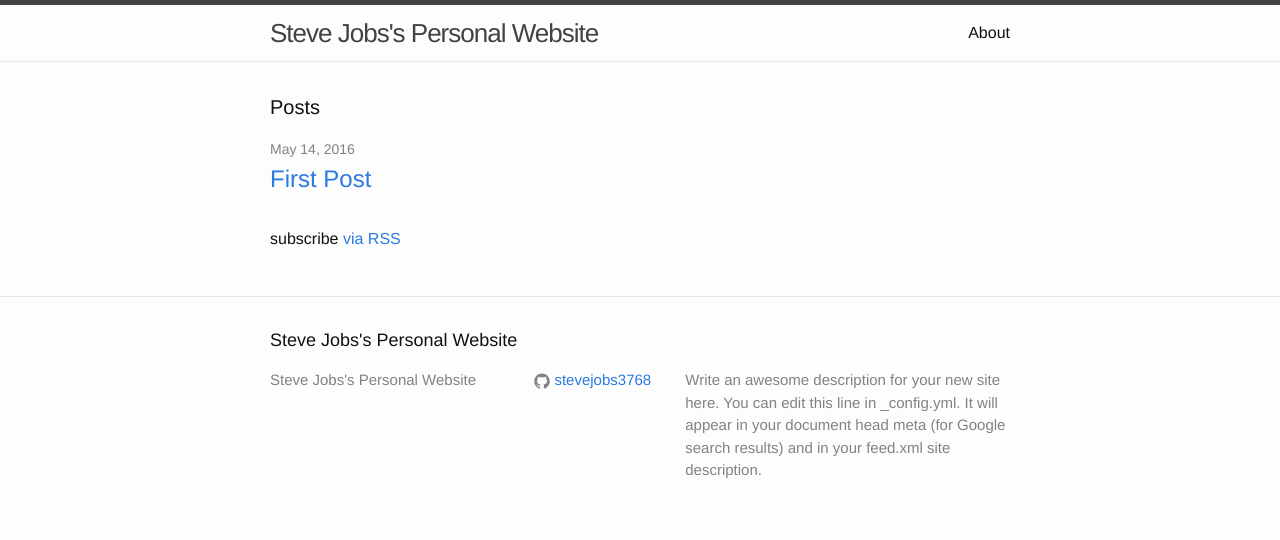
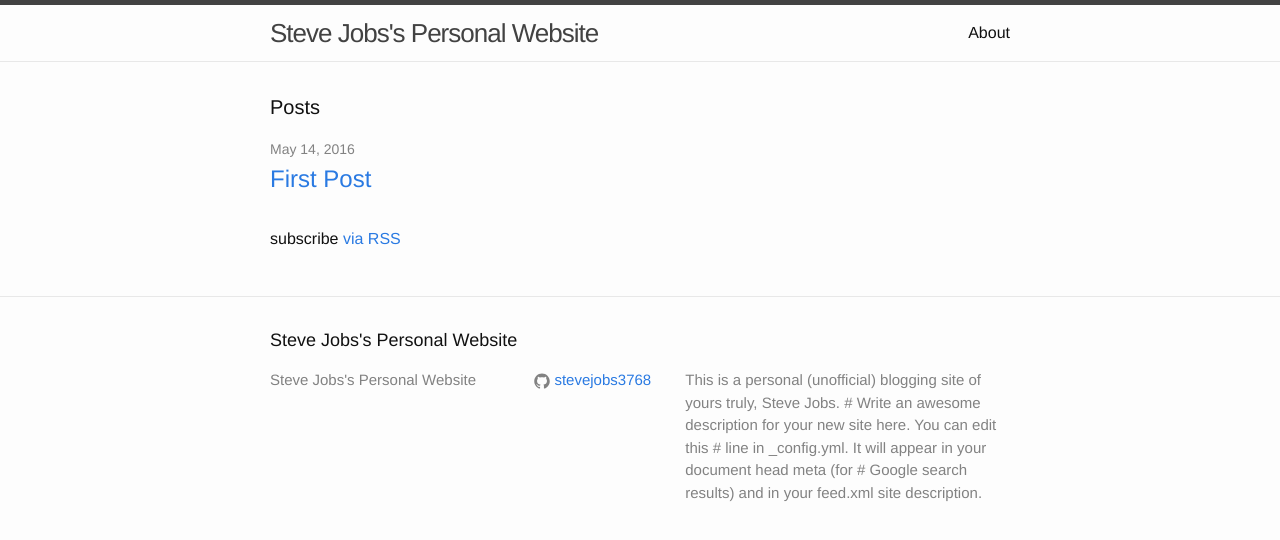
Before and after one commit to ishanm0/ishanm0.github.io, a Jekyll site: the page built from index.html, in a window 1280 px wide. Shown: the top 540 px of the page. Built offline with Jekyll 4.4.1, drawn with Linux system fonts in a browser that asks for light colours.

Commit message:
Save my work

```diff
--- a/_config.yml
+++ b/_config.yml
@@ -9,9 +9,11 @@
 title: Steve Jobs's Personal Website
 email:
 description: > # this means to ignore newlines until "baseurl:"
-  Write an awesome description for your new site here. You can edit this
-  line in _config.yml. It will appear in your document head meta (for
-  Google search results) and in your feed.xml site description.
+  This is a personal (unofficial) blogging site of yours truly, Steve
+  Jobs.
+  # Write an awesome description for your new site here. You can edit this
+  # line in _config.yml. It will appear in your document head meta (for
+  # Google search results) and in your feed.xml site description.
 baseurl: "" # the subpath of your site, e.g. /blog
 url: "http://mistlogic.com" # the base hostname & protocol for your site
 # twitter_username: jekyllrb
```
